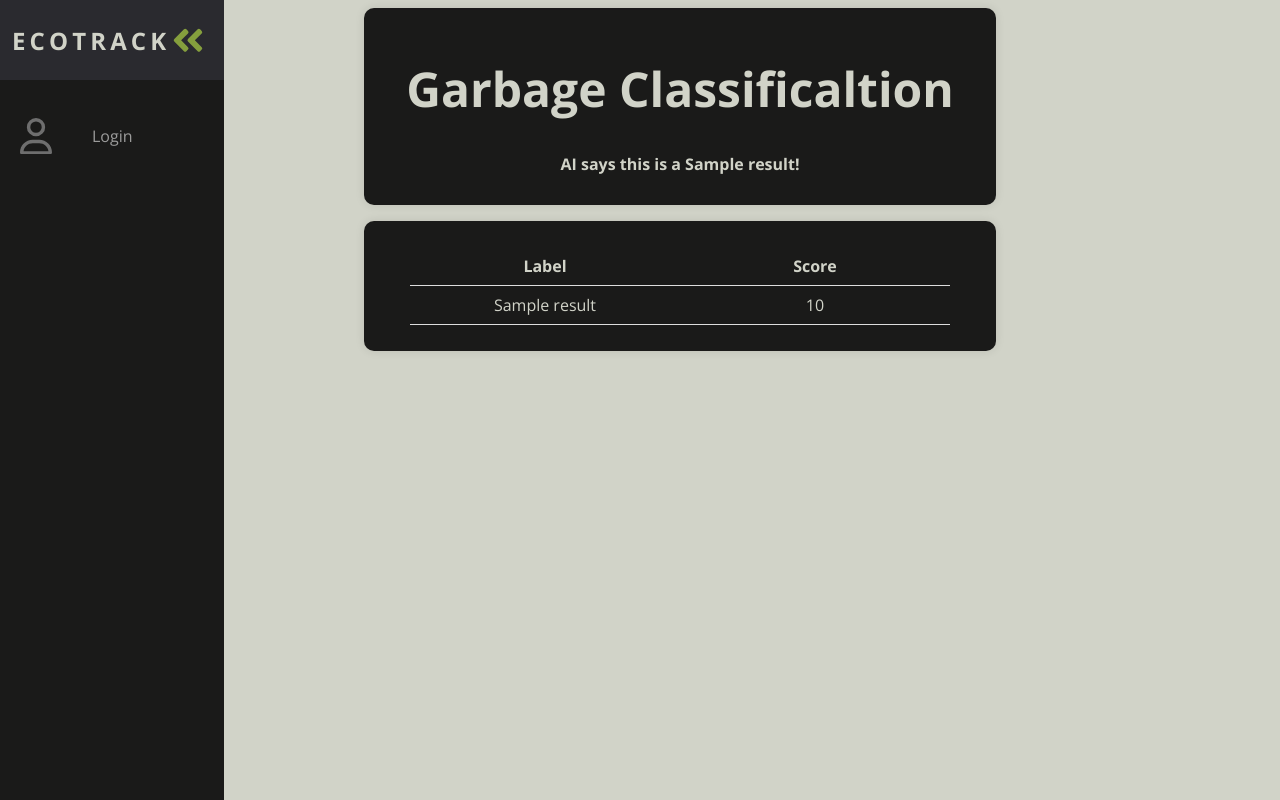
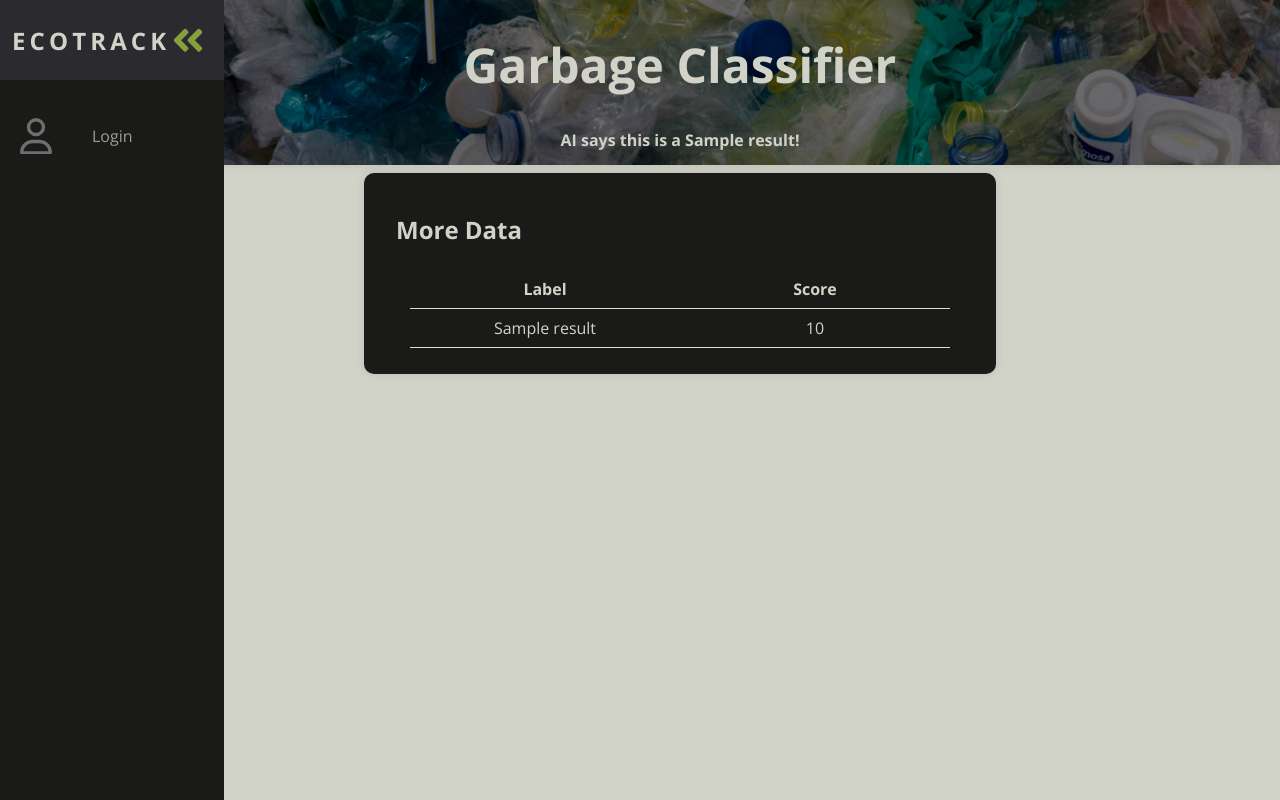
Before and after one commit to medex256/BinDesignWebApp, a Flask app: template templates/detect_result.html in a window 1280 px wide. Run offline with Flask 3, Linux system fonts and the light colour scheme; the template is opened without the code that fills it: most values are stand-ins (such as "Sample title", 1, 10 or a date in 2020).

Commit message:
update page

```diff
--- a/templates/detect_result.html
+++ b/templates/detect_result.html
@@ -10,11 +10,12 @@
 <body>
     {% include 'navbar.html' %}
     <main>
-        <div class="container">
-            <h1>Garbage Classificaltion</h1>
+        <div class="banner">
+            <h1>Garbage Classifier</h1>
             <h2>AI says this is a {{ result[0].label }}!</h2>
         </div>
         <div class="container">
+            <h3>More Data</h3>
             <table class="table-borderless">
                 <thead class="table-dark">
                     <tr>
```
